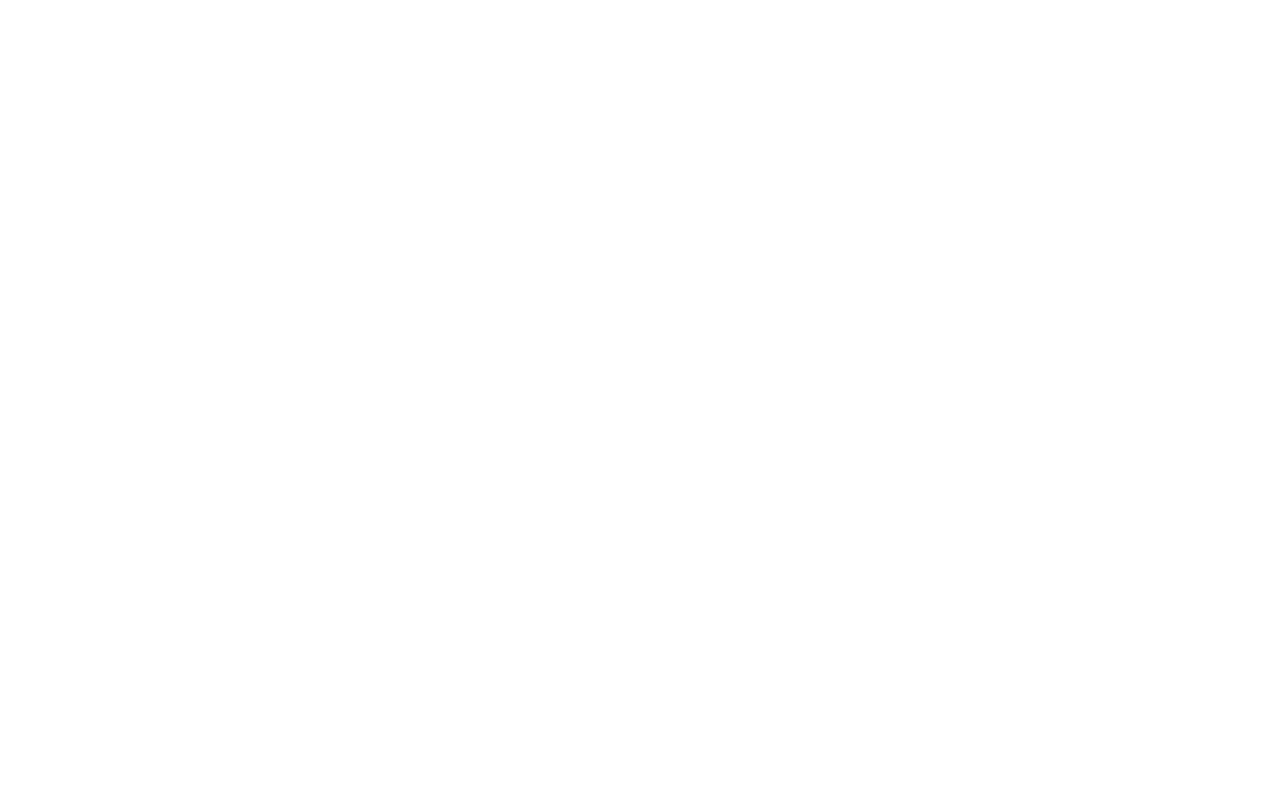
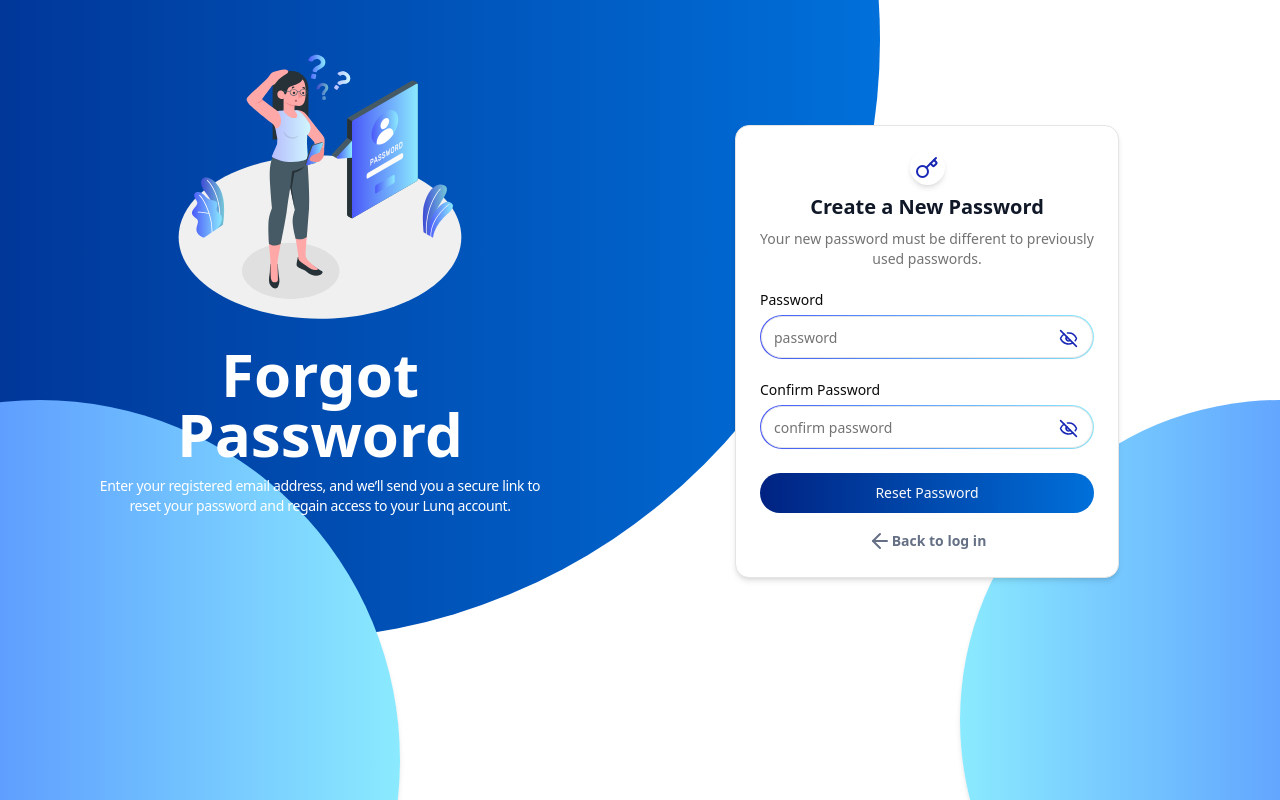
Before and after one commit to anonto42/Human-Resources-Management-System-HRMS-Dashboard, a React (Vite) app: page /create-new-password in a window 1280 px wide. Built offline with nearby package versions, Linux system fonts and the light colour scheme.

Commit message:
Create password page added

```diff
--- a/src/pages/auth/CreateNewPassword.tsx
+++ b/src/pages/auth/CreateNewPassword.tsx
@@ -1,7 +1,154 @@
+import AuthLayout from "../../layout/AuthLayout.tsx";
+import ImageWithSkeleton from "@/components/ui/ImageWIthSkeleton.tsx";
+import forgotPassword from "/auth/forgotpassword.svg";
+import {
+    Card,
+    CardContent, CardDescription,
+    CardFooter,
+    CardHeader,
+    CardTitle
+} from "@/components/ui/card.tsx";
+import {Button} from "@/components/ui/button.tsx";
+import {Label} from "@/components/ui/label.tsx";
+import {Input} from "@/components/ui/input.tsx";
+import { useState} from "react";
+import {Link, useNavigate} from "react-router-dom";
+import {ArrowLeft, EyeIcon, EyeOffIcon, Key} from "lucide-react";
 
-export default function CreateNewPasswordPage () {
+export default function CreateNewPasswordPage() {
+
+    const [password, setPassword] = useState<string>("");
+    const [confirmPassword, setConfirmPassword] = useState<string>("");
+    const [isPasswordOn, setIsPasswordOn] = useState<boolean>(false);
+    const [isConfirmPasswordOn, setIsConfirmPasswordOn] = useState<boolean>(false);
+    const navigate = useNavigate();
+
+    const handleSubmit = async () => navigate("/reset-password");
 
     return (
-        <></>
+        <AuthLayout>
+            <AuthLayout.Left className={"w-full h-full flex items-center"} >
+                <div className={"w-[350px] h-[400px] md:w-[450px] md:h-[550px] mx-auto text-white text-center mt-4 md:mt-8"}>
+                    <div className={"w-[80%] flex justify-center mx-auto"}>
+                        <ImageWithSkeleton src={forgotPassword}/>
+                    </div>
+                    <h1 className={"text-4xl md:text-6xl font-bold my-3"}>Forgot Password</h1>
+                    <p className={"text-sm tracking-tight space-y-2"}>Enter your registered email address, and we’ll send you a secure link to reset your password and regain access to your Lunq account.</p>
+                </div>
+            </AuthLayout.Left>
+            <AuthLayout.Right className={"w-full items-center flex h-full"} >
+                <div className={"w-[300px] h-[200px] md:w-[450px] md:h-[550px] mx-auto"}>
+                    <Card className="w-full max-w-sm shadow-md">
+                        <CardHeader>
+                            <CardTitle className={"text-center"}>
+                                <div className={"rounded-full mx-auto w-[35px] h-[35px] p-1 flex justify-center items-center shadow-md"}>
+                                    <Key color={"#1828B5"} />
+                                </div>
+                            </CardTitle>
+                            <CardDescription>
+                                <div className={"w-full h-full text-center"}>
+                                    <h1 className={"text-xl font-semibold text-gray-900"}>Create a New Password</h1>
+                                    <p className={"text-sm mt-2"}>Your new password must be different to previously used passwords.</p>
+                                </div>
+                            </CardDescription>
+                            {/*<CardAction>*/}
+                            {/*    <Button variant="link">Sign Up</Button>*/}
+                            {/*</CardAction>*/}
+                        </CardHeader>
+                        <CardContent>
+                            <form>
+                                <div className="flex flex-col gap-6">
+                                    <div className="grid gap-2">
+                                        <div className="flex items-center relative">
+                                            <Label htmlFor="password">Password</Label>
+                                            {
+                                                isPasswordOn? (
+                                                    <div
+                                                        className={"cursor-pointer absolute right-4 top-9 text-[#1828B5]"}
+                                                        onClick={() => setIsPasswordOn(!isPasswordOn)}
+                                                    >
+                                                        <EyeIcon size={19} />
+                                                    </div>
+                                                ):(
+                                                    <div
+                                                        className={"cursor-pointer absolute right-4 top-9 text-[#1828B5]"}
+                                                        onClick={() => setIsPasswordOn(!isPasswordOn)}
+                                                    >
+                                                        <EyeOffIcon size={19} />
+                                                    </div>
+                                                )
+                                            }
+                                        </div>
+                                        <div className="p-[1px] rounded-full bg-gradient-to-r from-[#4A58F9] to-[#8BEAFE]">
+                                            <Input
+                                                id="password"
+                                                type={!isPasswordOn ? "password" : "text"}
+                                                required
+                                                value={password}
+                                                placeholder="password"
+                                                className={"py-5 rounded-full w-full bg-white text-gray-800"}
+                                                onChange={(e) => setPassword(e.target.value)}
+                                            />
+                                        </div>
+                                    </div>
+                                    <div className="grid gap-2">
+                                        <div className="flex items-center relative">
+                                            <Label htmlFor="confirm-password">Confirm Password</Label>
+                                            {
+                                                isConfirmPasswordOn? (
+                                                    <div
+                                                        className={"cursor-pointer absolute right-4 top-9 text-[#1828B5]"}
+                                                        onClick={() => setIsConfirmPasswordOn(!isConfirmPasswordOn)}
+                                                    >
+                                                        <EyeIcon size={19} />
+                                                    </div>
+                                                ):(
+                                                    <div
+                                                        className={"cursor-pointer absolute right-4 top-9 text-[#1828B5]"}
+                                                        onClick={() => setIsConfirmPasswordOn(!isConfirmPasswordOn)}
+                                                    >
+                                                        <EyeOffIcon size={19} />
+                                                    </div>
+                                                )
+                                            }
+                                        </div>
+                                        <div className="p-[1px] rounded-full bg-gradient-to-r from-[#4A58F9] to-[#8BEAFE]">
+                                            <Input
+                                                id="confirm-password"
+                                                type={!isConfirmPasswordOn ? "password" : "text"}
+                                                required
+                                                value={confirmPassword}
+                                                placeholder="confirm password"
+                                                className={"py-5 rounded-full w-full bg-white text-gray-800"}
+                                                onChange={(e) => setConfirmPassword(e.target.value)}
+                                            />
+                                        </div>
+                                        {/*<Link*/}
+                                        {/*    to={"/forgot-password"}*/}
+                                        {/*    className="ml-auto inline-block text-sm underline-offset-4 hover:underline"*/}
+                                        {/*>*/}
+                                        {/*    Forgot your password?*/}
+                                        {/*</Link>*/}
+                                    </div>
+                                </div>
+                            </form>
+                        </CardContent>
+                        <CardFooter className="flex-col gap-2">
+                            <Button onClick={() => handleSubmit()} type="submit" className="w-full rounded-full py-5 bg-linear-to-l from-[#0170DA] to-[#002282] cursor-pointer">
+                                Reset Password
+                            </Button>
+                            <CardTitle className="text-center text-sm mt-2 font-normal text-gray-600">
+                                <span className="font-semibold bg-gradient-to-r from-[#002282] to-[#0170DA] bg-clip-text text-transparent hover:opacity-80 transition-all duration-300">
+                                    <Link to="/sign-in" className={"flex justify-center items-center text-[#667085]"}>
+                                        <ArrowLeft color={"#667085"} />
+                                        Back to log in
+                                    </Link>
+                                </span>
+                            </CardTitle>
+                        </CardFooter>
+                    </Card>
+                </div>
+            </AuthLayout.Right>
+        </AuthLayout>
     )
 }
```
Also changed, not shown: public/auth/createnewpassword.svg (added).
